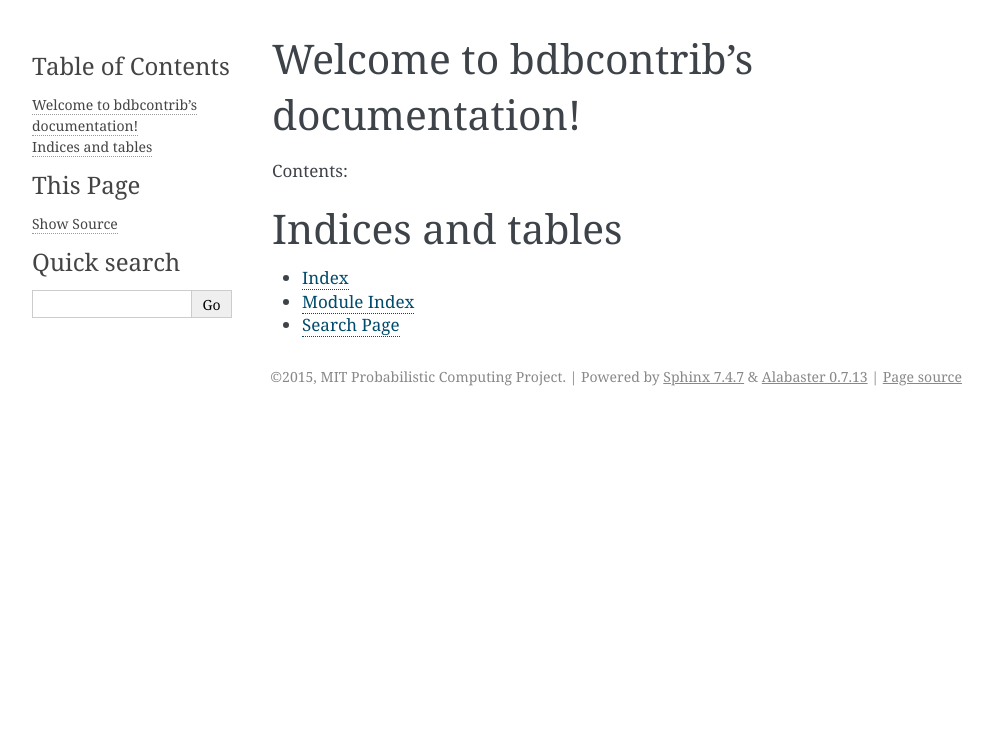
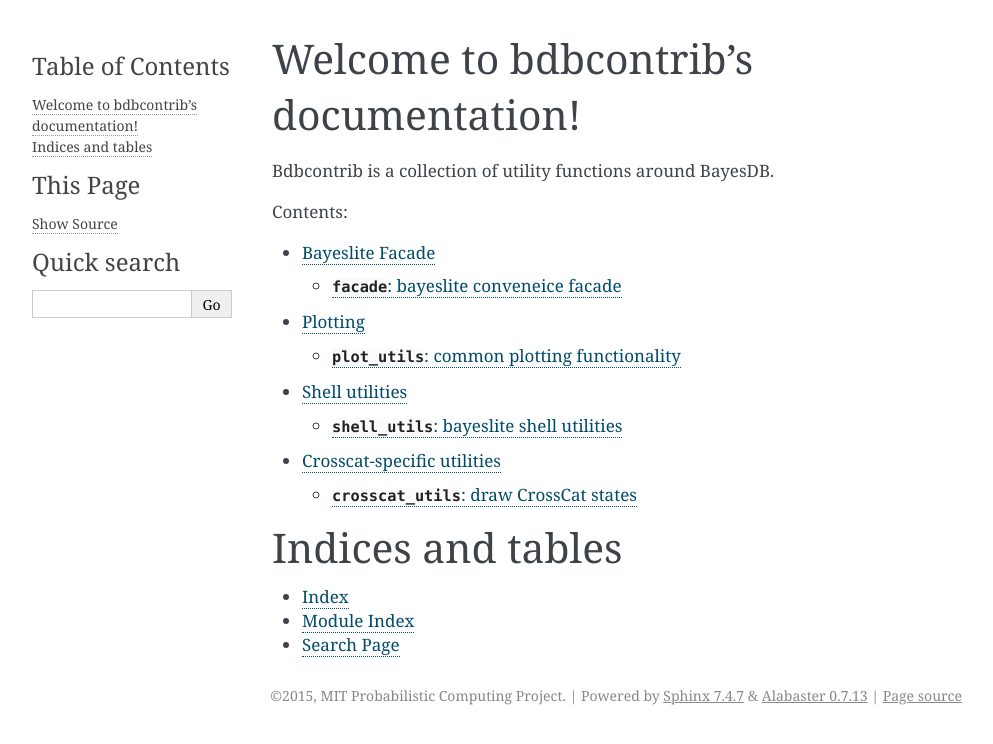
Before and after one commit to probcomp/bdbcontrib, a Sphinx documentation site: the page built from doc/index.rst, in a window 1280 px wide. Shown: the top 744 px of the page, without its empty margins (148-1141 px from the left). Built offline with Sphinx 7.4.7, drawn with Linux system fonts in a browser that asks for light colours.

Commit message:
Split modules.rst out into the index in usual Sphinx style.

```diff
--- /dev/null
+++ b/doc/crosscat.rst
@@ -0,0 +1,8 @@
+Crosscat-specific utilities
+===========================
+
+:mod:`crosscat_utils`: draw CrossCat states
+-------------------------------------------
+
+.. automodule:: bdbcontrib.crosscat_utils
+ :members:
--- /dev/null
+++ b/doc/facade.rst
@@ -0,0 +1,8 @@
+Bayeslite Facade
+================
+
+:mod:`facade`: bayeslite conveneice facade
+------------------------------------------
+
+.. automodule:: bdbcontrib.facade
+ :members:
--- a/doc/index.rst
+++ b/doc/index.rst
@@ -6,12 +6,17 @@
 Welcome to bdbcontrib's documentation!
 ======================================
 
+Bdbcontrib is a collection of utility functions around BayesDB.
+
 Contents:
 
 .. toctree::
    :maxdepth: 2
 
-
+   facade
+   plot_utils
+   shell
+   crosscat
 
 Indices and tables
 ==================
--- /dev/null
+++ b/doc/plot_utils.rst
@@ -0,0 +1,8 @@
+Plotting
+========
+
+:mod:`plot_utils`: common plotting functionality
+------------------------------------------------
+
+.. automodule:: bdbcontrib.plot_utils
+ :members:
--- /dev/null
+++ b/doc/shell.rst
@@ -0,0 +1,8 @@
+Shell utilities
+===============
+
+:mod:`shell_utils`: bayeslite shell utilities
+---------------------------------------------
+
+.. automodule:: bdbcontrib.shell_utils
+ :members:
```
Also changed, not shown: doc/modules.rst (deleted, +0 -26 lines).
